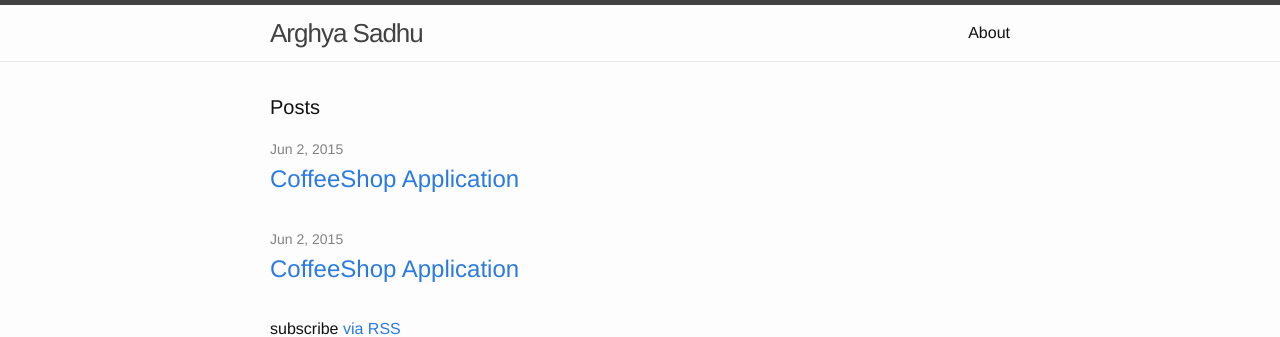
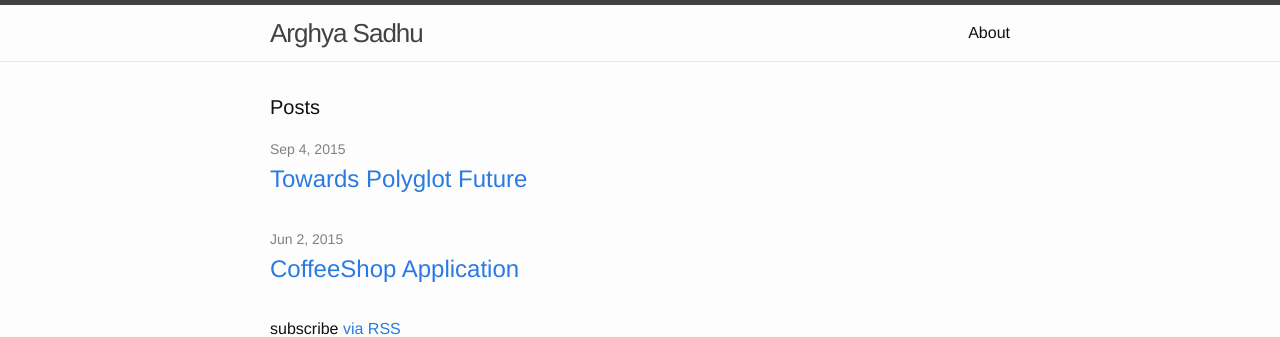
Before and after one commit to arghya88/arghya88.github.io, a Jekyll site: the page built from index.html, in a window 1280 px wide. Shown: the top 337 px of the page. Built offline with Jekyll 4.4.1, drawn with Linux system fonts in a browser that asks for light colours.

Commit message:
Update 2015-09-04-Towards_Polyglot_Future.markdown

```diff
--- a/_posts/2015-09-04-Towards_Polyglot_Future.markdown
+++ b/_posts/2015-09-04-Towards_Polyglot_Future.markdown
@@ -1,7 +1,7 @@
 ---
 layout: post
-title: CoffeeShop Application
-date: 2015-06-02 21:44:14
+title: Towards Polyglot Future
+date: 2015-09-04 21:44:14
 categories: Java
 published: true
 ---
```
